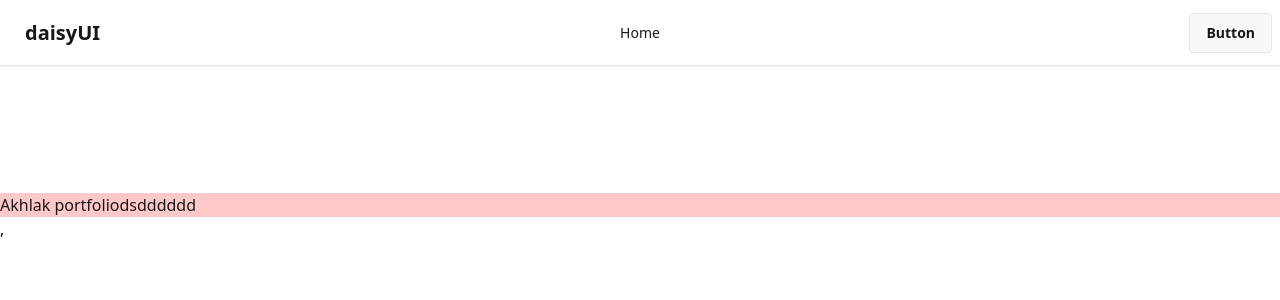
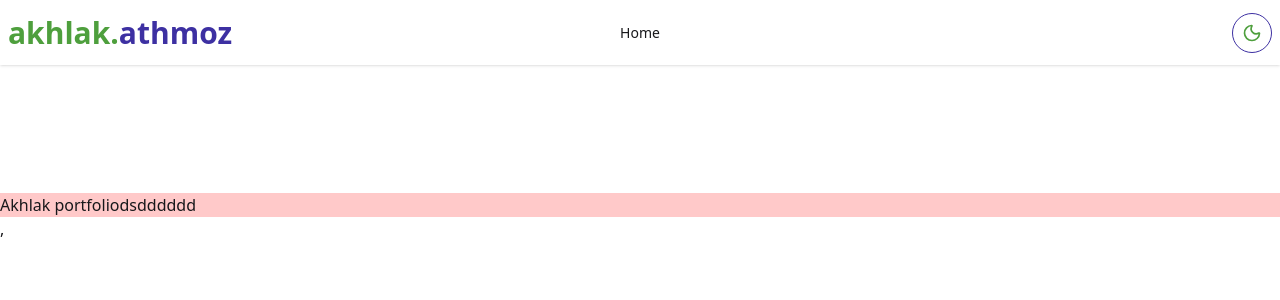
Before and after one commit to RohanR05/Akhlak_Portfolio, a React (Vite) app: page / in a window 1280 px wide. Shown: the top 300 px of the page. Built offline with nearby package versions, Linux system fonts and the light colour scheme.

Commit message:
add navbar

```diff
--- /dev/null
+++ b/src/Components/Logo/Logo.jsx
@@ -0,0 +1,13 @@
+import React from "react";
+
+const Logo = () => {
+  return (
+    <div>
+      <h2 className="text-xl md:text-3xl font-semibold md:font-bold text-primary">
+        akhlak.<span className="text-secondary">athmoz</span>
+      </h2>
+    </div>
+  );
+};
+
+export default Logo;
--- a/src/Components/Navbar/Navbar.jsx
+++ b/src/Components/Navbar/Navbar.jsx
@@ -1,8 +1,9 @@
 import React, { useState } from "react";
 import { NavLink } from "react-router";
-
+import Logo from "../Logo/Logo";
+import Theme from "../Theme/Theme";
 const Navbar = () => {
-  const [MdMenuOpen, setMenuOpen] = useState(false);
+  const [menuOpen, setMenuOpen] = useState(false);
 
   const handleScrool = (sectionId) => {
     const el = document.getElementById(sectionId);
@@ -48,13 +49,13 @@ const Navbar = () => {
               {links}
             </ul>
           </div>
-          <a className="btn btn-ghost text-xl">daisyUI</a>
+          <Logo></Logo>
         </div>
         <div className="navbar-center hidden lg:flex">
           <ul className="menu menu-horizontal px-1">{links}</ul>
         </div>
         <div className="navbar-end">
-          <a className="btn">Button</a>
+          <Theme></Theme>
         </div>
       </div>
     </div>
--- a/src/Components/Theme/Theme.jsx
+++ b/src/Components/Theme/Theme.jsx
@@ -30,13 +30,13 @@ export default function Theme() {
   return (
     <button
       onClick={toggleTheme}
-      className="btn btn-ghost btn-circle"
+      className="btn btn-ghost btn-circle border border-secondary"
       aria-label="Toggle Theme"
     >
       {theme === "light" ? (
         <Moon className="w-5 h-5 text-primary" />
       ) : (
-        <Sun className="w-5 h-5 text-yellow-400" />
+        <Sun className="w-5 h-5 text-primary" />
       )}
     </button>
   );
```
